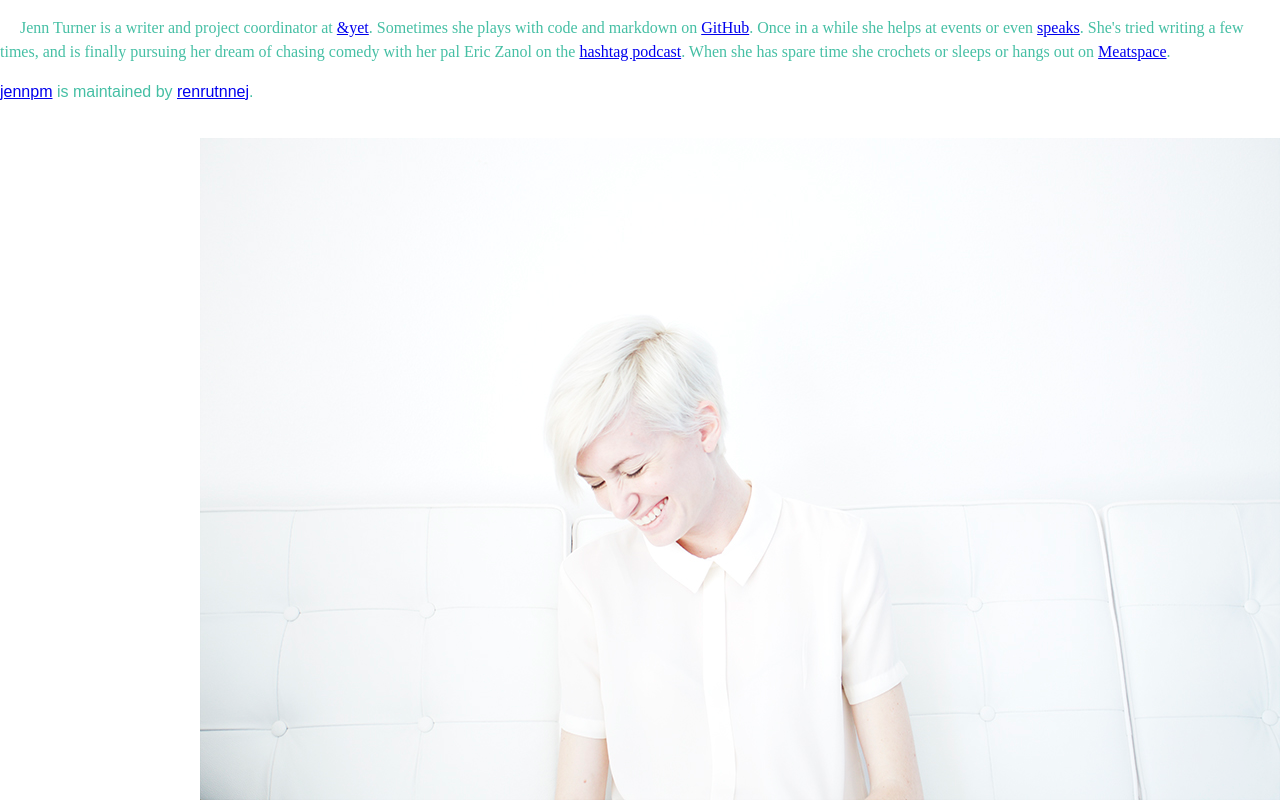
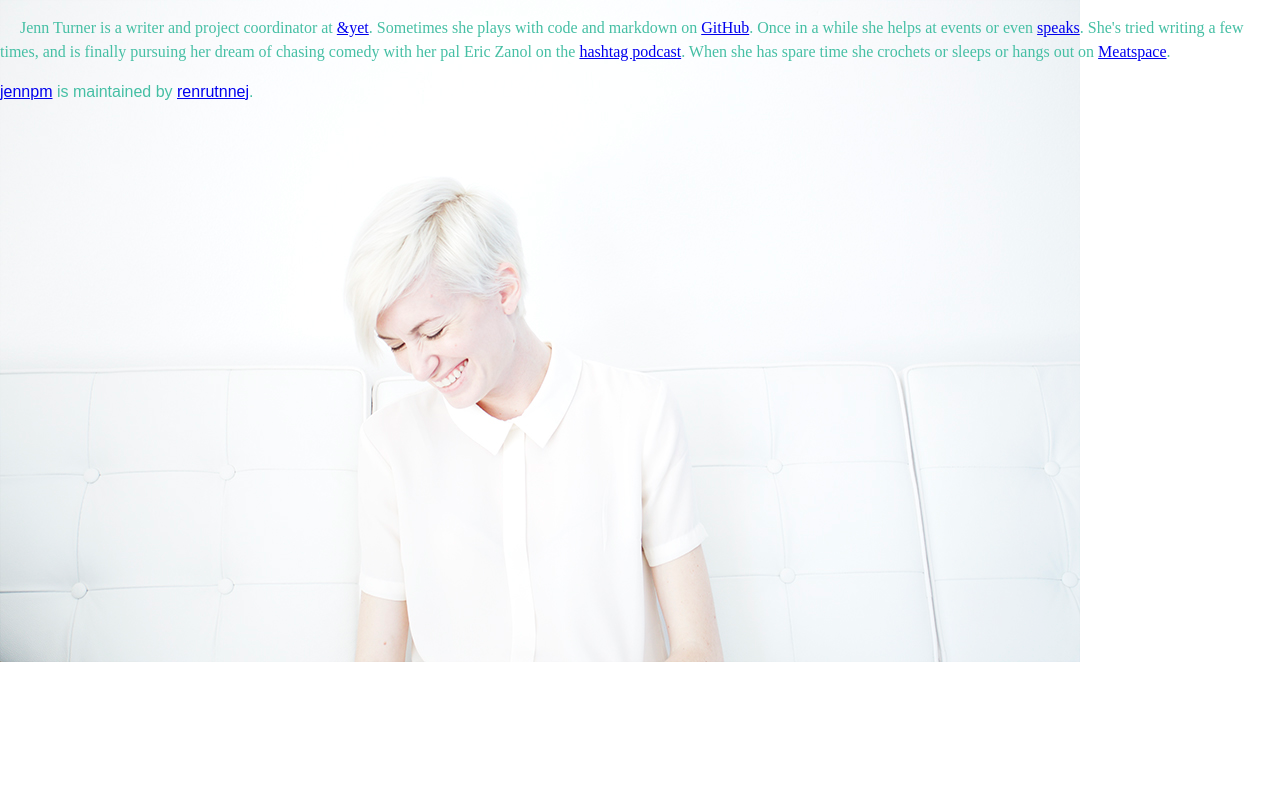
Before and after one commit to jennwrites/jennpm, a plain HTML site: page index.html in a window 1280 px wide. Drawn offline with Linux system fonts and the light colour scheme.

Commit message:
Update main.css

```diff
--- a/css/main.css
+++ b/css/main.css
@@ -15,7 +15,7 @@ body {
   padding 0;
   background-image: url(/images/landing.jpg);
   background-attachment: fixed;
-  background-position: 100% 100%;
+  background-position: fixed;
   background-repeat: no-repeat;
   line-height: 1.5;
   -webkit-font-smoothing: antialised;
```
